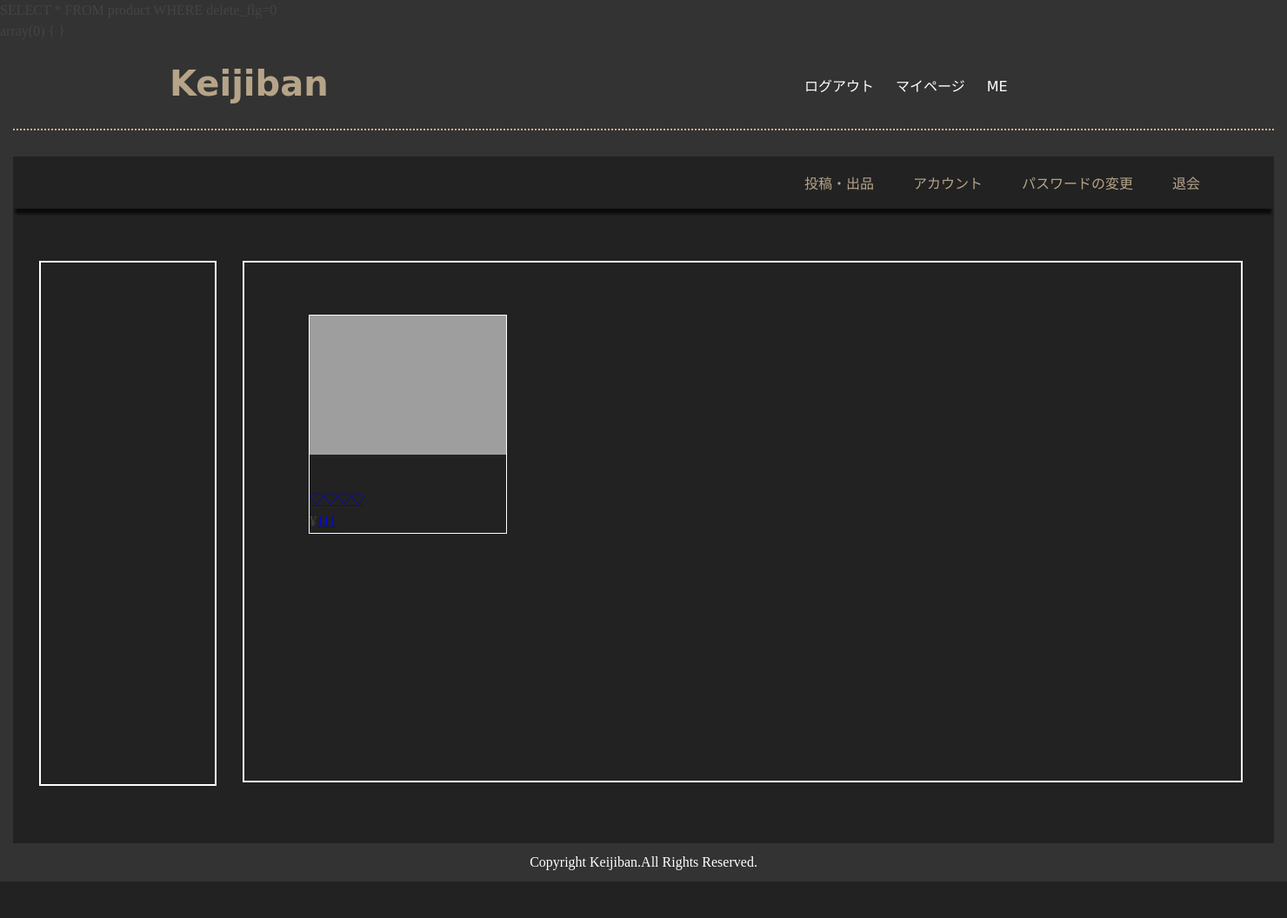
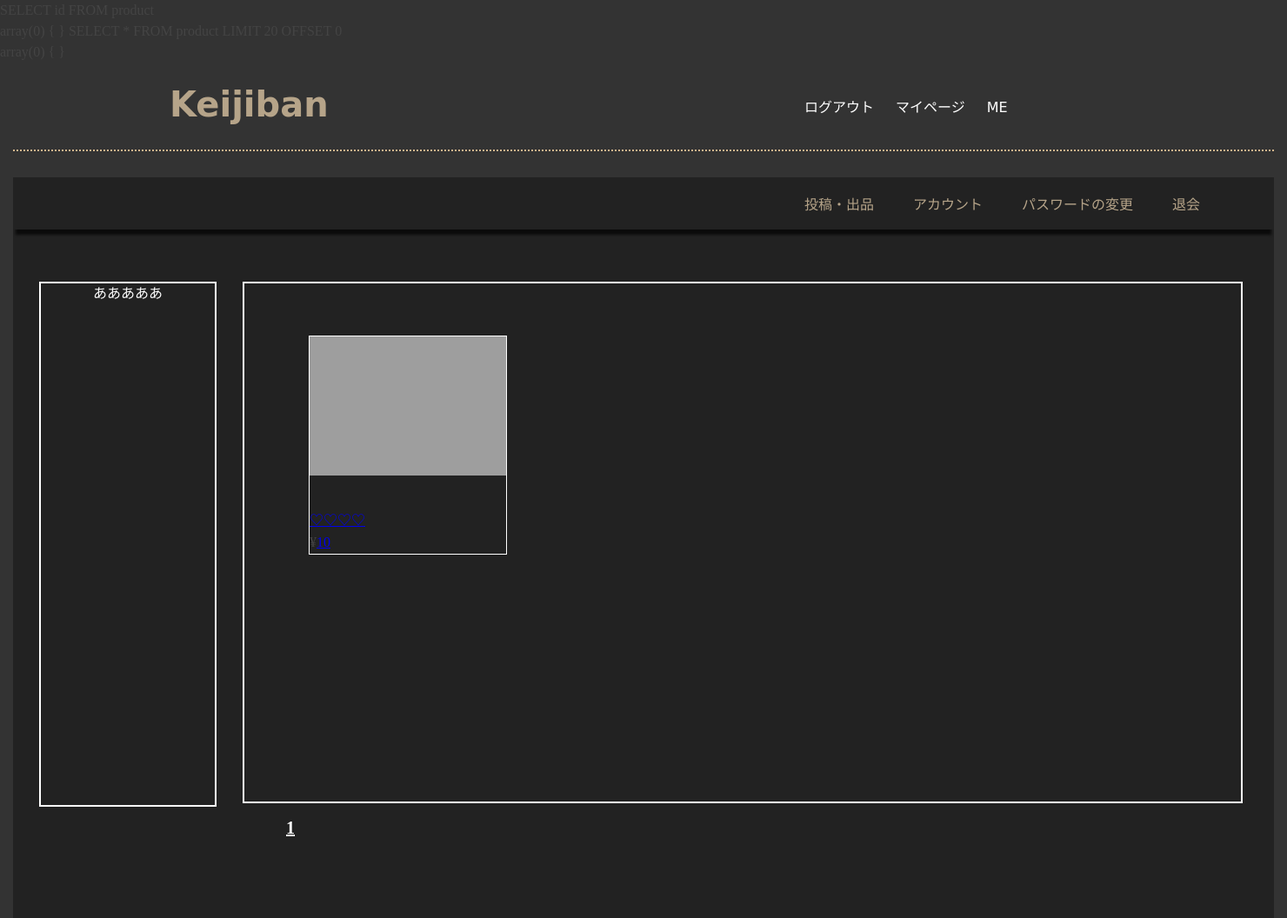
Before and after one commit to michitaka1996/inoue-michitaka, a PHP site: page / in a window 1480 px wide. Shown: the whole page at 87% size. Before the commit the page ends 1014 px from the top, so only its background shows below. Run offline with PHP 8.4, Linux system fonts and the light colour scheme; the visitor is signed in with stand-in values (Sample User, id 1); tables that the repository leaves empty or names only in its code hold one stand-in row (values such as "Sample post"); some libraries are stand-ins or nearby versions; grey boxes are pictures that could not be loaded.

Commit message:
ページネーションのロジック、スタイルを作りました pagenation1.php にページネーションの進行のためのメモがあります

```diff
--- a/function.php
+++ b/function.php
@@ -324,22 +324,87 @@ function getCategory($u_id){
 
 //商品一覧表示用関数　全部のデータを取得
 //DBにある全ての商品情報を取得してくるので、それを元に総ページ数を設定でき、ページネーションに使える
-function getProductList(){
-  debug('商品一覧に表示する情報を表示させます');
+function getProductList($currentMinNum=1, $listSpan){
+  debug('');
 
   try{
-    $dbh = dbConnect();
-    $sql = 'SELECT * FROM product WHERE delete_flg=0';
+    $dbh  = dbConnect();
+
+    //とってくるデータその1 件数　ページ数
+    $sql = 'SELECT id FROM product'; //基本となるSQL①
     $data = array();
     $stmt = queryPost($dbh, $sql, $data);
-    $result = $stmt->fetchAll();
-    if(!empty($result)){
-      debug('取得した全商品データ:'.print_r($result, true));
-      return $result;
+    if($stmt){
+      $rst['total'] = $stmt->rowCount(); // 総レコード数
+      $rst['total_page'] = ceil($rst['total']/$listSpan);//総ページ数
+    }else{
+      return false;
     }
 
+    //とってくるデータその２　全ての商品情報
+    $sql = 'SELECT * FROM product';//基本となるsql②
+    $sql .= ' LIMIT '.$listSpan.' OFFSET '.$currentMinNum;//くっつける
+    $data = array();
+    debug('SQL:'.$sql);//くっつけた結果のsqlを表示
+    $stmt = queryPost($dbh, $sql, $data);
+    if($stmt){
+      $rst['data'] = $stmt->fetchAll();
+
+      /////////////////
+      return $rst; //これを最終的に返してくる
+      ////////////////
+    }else{
+      return false;
+    }
   }catch(Exception $e){
     error_log('エラー発生:'.$e->getMessage());
   }
 }
+
+//ページネーション
+function pagenation($totalPageNum, $currentPageNum){
+    debug('ページネーションのための値を取得します');
+
+    global $dbProductData;
+    $totalPageNum = $dbProductData['total_page'];
+
+    //総ページ数が5以内の場合は全て表示
+    if( $totalPageNum <= 5){
+    $minPageNum = 1;
+    $maxPageNum = $totalPageNum;
+    //総ページ数が5以上かつ現在のページが3,2,1の場合は1〜5を表示
+    }elseif( $currentPageNum <= 3){
+    $minPageNum = 1;
+    $maxPageNum = 5;
+    //総ページ数が5以上かつ現在のページが総ページ-2,-1,-0の場合はラスト5個を表示
+    }elseif( $currentPageNum >= $totalPageNum-2 ){
+    $minPageNum = $totalPageNum-4;
+    $maxPageNum = $totalPageNum;
+    //それ以外の場合は現在ページの前後2つを表示
+    }else{
+    $minPageNum = $currentPageNum - 2;
+    $maxPageNum = $currentPageNum +2;
+    }
+    debug('返した最小データmin:'.print_r($minPageNum, true));
+    debug('返した最大データmax:'.print_r($maxPageNum, true));
+    debug('最大値最小値の処理が成功しました。');
+
+    echo'<div class="pagenation">';
+      echo'<ul class="pagenation-list">';
+
+
+        if($currentPageNum !== 1 ){
+          echo'<li class="list-item"><a href="?p=1">&lt;</a></li>';
+        }
+        for($i = $minPageNum; $i <= $maxPageNum; $i++){
+          echo'<li class="list-item"><a href=?p='.$i.'>'.$i.'</a></li>';
+        }
+        if($currentPageNum !== $maxPageNum && $maxPageNum > 1){
+           echo'<li class="list-item"><a href="?p='.$maxPageNum.'">&gt;</a></li>';
+         }
+
+      echo'</ul>';
+    echo'</div>';
+  }
+
 ?>
--- a/index.php
+++ b/index.php
@@ -8,14 +8,28 @@ debug('「「「「「「「「「「「「「「「「「「「「「「「「
 require('auth.php');
 
 
+//必要なデータ,
 
-$dbProductData = getProductList();
+//現在のページ数デフォルトはページとする
+$currentPageNum = (!empty($_GET['p']))? $_GET['p'] : 1;
+
+//検索の場合は、カテゴリとソート いまはやらないでおく
+
+//1ページごとの表示件数
+$listSpan = 20;
+
+//表示させる最小の商品iD　一番左上
+//1ページ目なら、0番目　2ページ目なら20番目からスタート
+$currentMinNum = (($currentPageNum-1) * $listSpan);
+
+
+//$dbProductDataのgetProductListのsqlで、昇順、降順、ページング
+
+$dbProductData = getProductList($currentMinNum, $listSpan);
 debug('取得したデータ:'.print_r($dbProductData,true));
 
 
-
-
-
+debug('>>>>>>>>>>>>>>>>>>>>>>>>>>>>>>>>>>>>>>>>>>>>>>>>>> 画面表示処理終了');
 ?>
 
  <?php
@@ -35,7 +49,10 @@ debug('取得したデータ:'.print_r($dbProductData,true));
           require('mainhead.php');
           ?>
             <section class="sidebar">
+              <form class="" action="" method="get">
+                <a href="mypage.php">あああああ</a>
 
+              </form>
             </section>
 
 
@@ -44,7 +61,9 @@ debug('取得したデータ:'.print_r($dbProductData,true));
 
               <div class="product-wrap">
 
-                <?php foreach ($dbProductData as $key => $val) { ?>
+                <!-- 商品パネルをループ -->
+                <!-- getProductListでの$rstで['total']['total_page']['data']と区分けして返したため、['data']の方の$valを取得 -->
+                <?php foreach ($dbProductData['data'] as $key => $val) { ?>
                   <div class="product-list">
                     <a href="#">
                       <div class="product-img">
@@ -54,14 +73,18 @@ debug('取得したデータ:'.print_r($dbProductData,true));
                         <a href="#">♡♡♡♡</a>
                       </div>
                       <div class="product-price">
-                        ¥<a href="#">111</a>
+                        ¥<a href="#"><?php echo $val['price']; ?></a>
                       </div>
                     </a>
                   </div>
                 <?php } ?>
+              </div>
+
+              <?php   return pagenation($dbProductData['total_page'],$currentPageNum);
+                debug('データが返されているかチェック:'.print_r($minPageNum, true));
+              ?>
 
 
-              </div>
             </section>
 
 
--- a/style.css
+++ b/style.css
@@ -65,3 +65,23 @@
   width: 100%;
   height: 10%;
 }
+/*========================================
+ページネーション
+========================================*/
+.pagenation{
+  overflow: hidden;
+}
+.pagenation-list{
+  list-style: none;
+  height: 30px;
+  float: left;
+}
+.list-item{
+  float: left;
+}
+.list-item a{
+  color: white;
+  font-size: 20px;
+  font-weight: bold;
+  margin-left: 10px;
+}
```
Also changed, not shown: pagenation1.php (added, +25 -0 lines), 1 other file.
